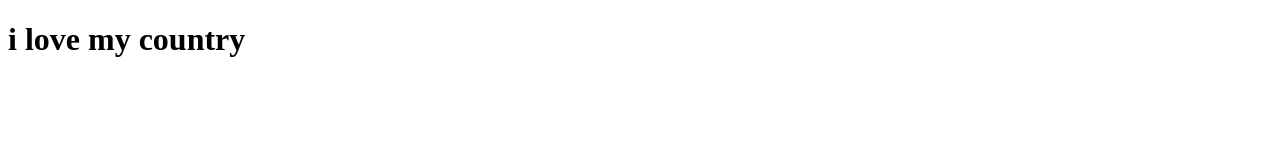
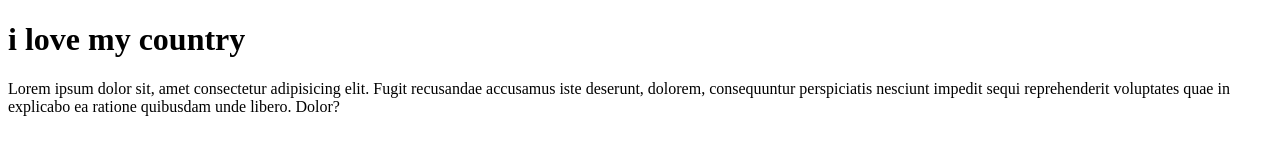
Before and after one commit to AbirAbedin/html, a plain HTML site: page index.html in a window 1280 px wide. Drawn offline with Linux system fonts and the light colour scheme.

Commit message:
added lorem

```diff
--- a/index.html
+++ b/index.html
@@ -7,5 +7,6 @@
 </head>
 <body>
     <h1>i love my country</h1>
+    <p>Lorem ipsum dolor sit, amet consectetur adipisicing elit. Fugit recusandae accusamus iste deserunt, dolorem, consequuntur perspiciatis nesciunt impedit sequi reprehenderit voluptates quae in explicabo ea ratione quibusdam unde libero. Dolor?</p>
 </body>
 </html>
```
